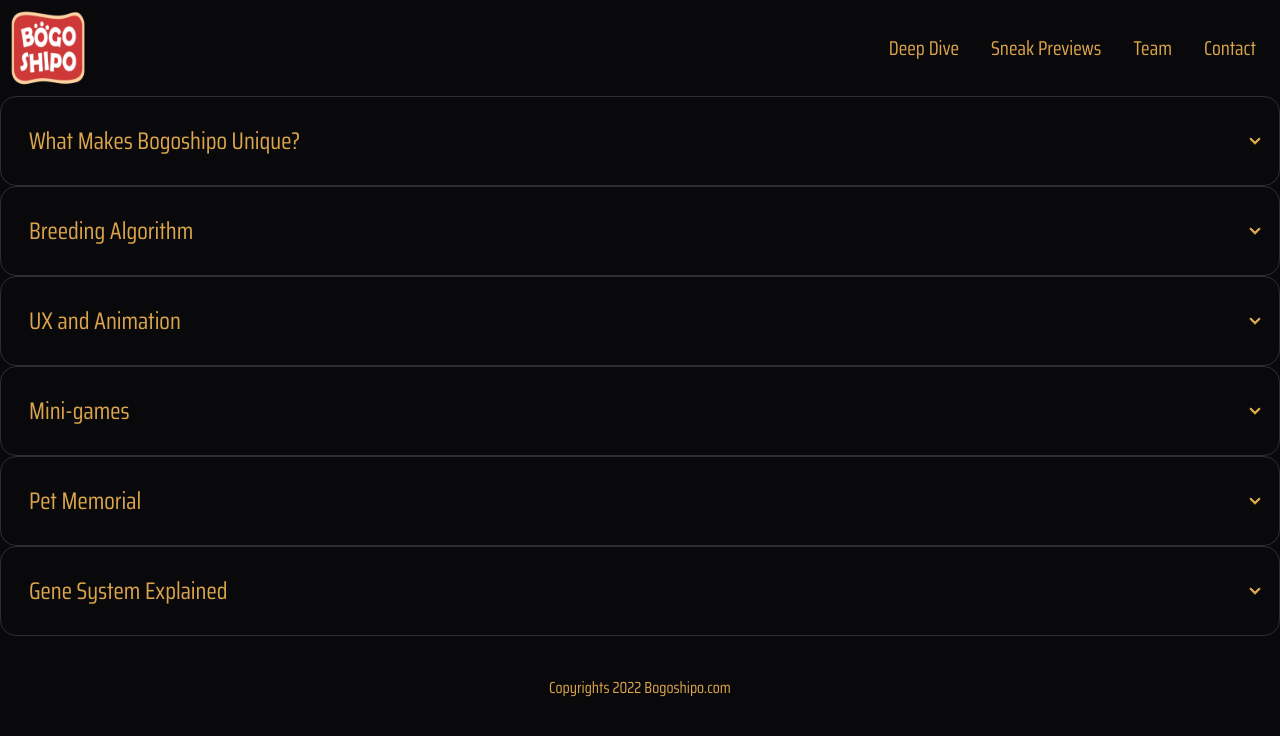
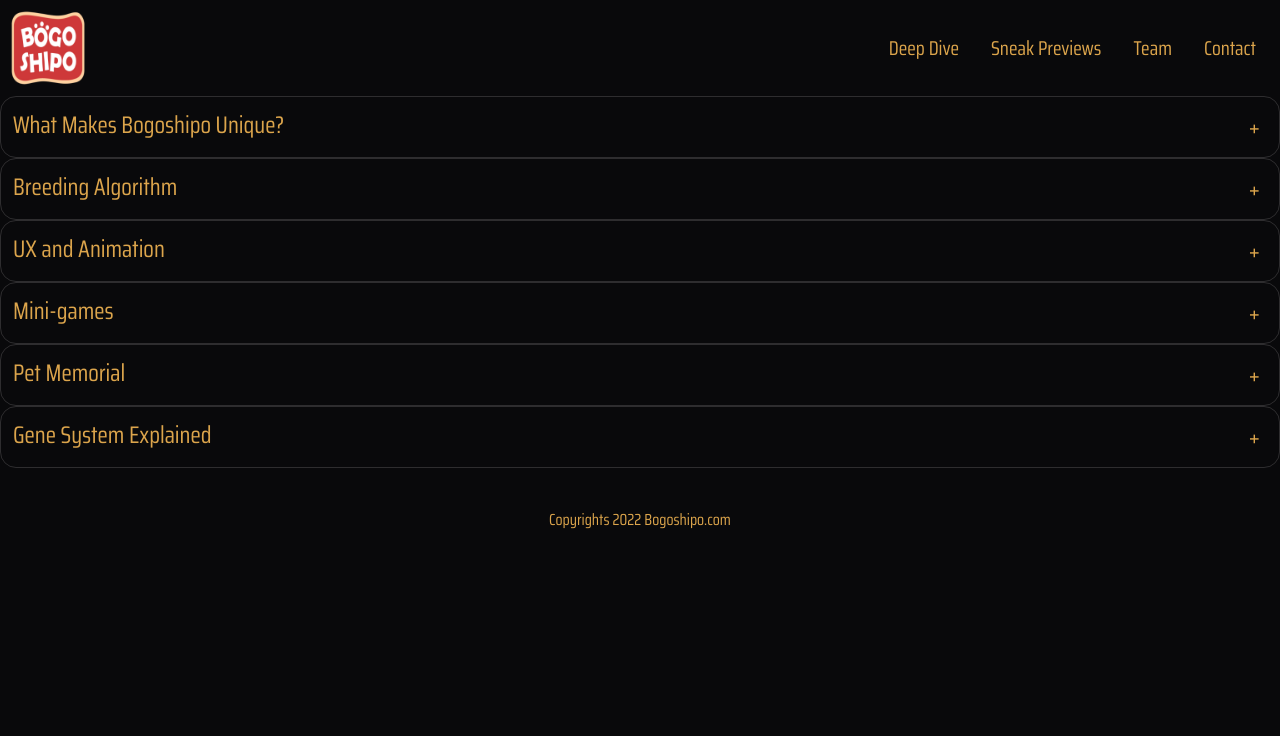
Before and after one commit to zubin-madon/bogoshipo_website, a Next.js app: page /deep-dive in a window 1280 px wide. Shown: the top 736 px of the page. Built offline with nearby package versions, Linux system fonts and the light colour scheme.

Commit message:
changed css

```diff
--- a/pages/deep-dive.js
+++ b/pages/deep-dive.js
@@ -4,16 +4,11 @@ import { Fragment } from "react";
 function DeepDive() {
   return (
     <Fragment>
-      <div
-        tabIndiex="0"
-        className="collapse collapse-arrow border border-base-300 bg-base-100 rounded-box"
-      >
-        <div className="collapse-title text-xl font-medium">
-          <h1 className="text-2xl text-base-content p-3">
+    <div tabindex="0" class="collapse collapse-plus border border-base-300 bg-base-100 rounded-box">
+  <div class="collapse-title text-2xl text-base-content p-3">
             What Makes Bogoshipo Unique?
-          </h1>
   </div>
-        <div className="collapse-content">
+  <div class="collapse-content">
   <p className="text-primary text-xl text-justify bg-primary-content p-5 rounded-lg">
             Bogoshipo will be initially launched as a completely server less
             game. The client app will update the game state in increments to the
@@ -31,16 +26,11 @@ function DeepDive() {
   </div>
 </div>
 
-      <div
-        tabIndiex="1"
-        className="collapse collapse-arrow border border-base-300 bg-base-100 rounded-box"
-      >
-        <div className="collapse-title text-xl font-medium">
-          <h1 className="text-2xl text-base-content p-3">
+<div tabindex="0" class="collapse collapse-plus border border-base-300 bg-base-100 rounded-box">
+  <div class="collapse-title text-2xl text-base-content p-3">
   Breeding Algorithm
-          </h1>
   </div>
-        <div className="collapse-content">
+  <div class="collapse-content">
   <p className="text-primary text-xl text-justify bg-primary-content p-5 rounded-lg">
           Bogoshipo&apos;s pet gene system and the breeding algorithm will
                   create the widest, most shocking pet variants; with millions
@@ -54,16 +44,11 @@ function DeepDive() {
 </div>
 
 
-      <div
-        tabIndiex="2"
-        className="collapse collapse-arrow border border-base-300 bg-base-100 rounded-box"
-      >
-        <div className="collapse-title text-xl font-medium">
-          <h1 className="text-2xl text-base-content p-3">
+<div tabindex="0" class="collapse collapse-plus border border-base-300 bg-base-100 rounded-box">
+  <div class="collapse-title text-2xl text-base-content p-3">
   UX and Animation
-          </h1>
   </div>
-        <div className="collapse-content">
+  <div class="collapse-content">
   <p className="text-primary text-xl text-justify bg-primary-content p-5 rounded-lg">
           Animations are what bring our pets to life and convince the
                   carers that their virtual friend is a sentient being. We are
@@ -81,19 +66,11 @@ function DeepDive() {
   </div>
 </div>
 
-
-
-
-      <div
-        tabIndiex="3"
-        className="collapse collapse-arrow border border-base-300 bg-base-100 rounded-box"
-      >
-        <div className="collapse-title text-xl font-medium">
-          <h1 className="text-2xl text-base-content p-3">
+<div tabindex="0" class="collapse collapse-plus border border-base-300 bg-base-100 rounded-box">
+  <div class="collapse-title text-2xl text-base-content p-3">
   Mini-games
-          </h1>
   </div>
-        <div className="collapse-content">
+  <div class="collapse-content">
   <p className="text-primary text-xl text-justify bg-primary-content p-5 rounded-lg">
           Bogoshipo will have many mini-games within the main game.
                   These games will challenge the player&apos;s dexterity and
@@ -104,16 +81,12 @@ function DeepDive() {
   </div>
 </div>
 
-      <div
-        tabIndiex="4"
-        className="collapse collapse-arrow border border-base-300 bg-base-100 rounded-box"
-      >
-        <div className="collapse-title text-xl font-medium">
-          <h1 className="text-2xl text-base-content p-3">
+
+<div tabindex="0" class="collapse collapse-plus border border-base-300 bg-base-100 rounded-box">
+  <div class="collapse-title text-2xl text-base-content p-3">
   Pet Memorial
-          </h1>
   </div>
-        <div className="collapse-content">
+  <div class="collapse-content">
   <p className="text-primary text-xl text-justify bg-primary-content p-5 rounded-lg">
           Deceased pets will be immortalized in the “pet memorial”
                   within the game. Users will also have the option of making
@@ -124,18 +97,11 @@ function DeepDive() {
   </div>
 </div>
 
-
-
-      <div
-        tabIndiex="5"
-        className="collapse collapse-arrow border border-base-300 bg-base-100 rounded-box"
-      >
-        <div className="collapse-title text-xl font-medium">
-          <h1 className="text-2xl text-base-content p-3">
+<div tabindex="0" class="collapse collapse-plus border border-base-300 bg-base-100 rounded-box">
+  <div class="collapse-title text-2xl text-base-content p-3">
   Gene System Explained
-          </h1>
   </div>
-        <div className="collapse-content">
+  <div class="collapse-content">
   <p className="text-primary text-xl text-justify bg-primary-content p-5 rounded-lg">
           It is difficult to condense the entire gene system code in
                   this section, but we will attempt to touch on it at a very
@@ -171,7 +137,7 @@ function DeepDive() {
                   inside Unity, the amount of data seems scarce because it is
                   merely an illustration of the gene-based inheritance. As you
                   can see, there is an array of BodyPart and another variable
-                  called ‘InheritableBodyPartNum&apos;. bPartNum is a number that is
+                  called &apos;InheritableBodyPartNum&apos;. bPartNum is a number that is
                   randomly assigned upon pet creation and represents the number
                   of body parts that will be marked as inheritable. Inheritance
                   evaluation will be dealt with inside BodyPart.
@@ -282,10 +248,31 @@ function DeepDive() {
                     between 20% and 60% (refer to values present in the table
                     above).{" "}
                   </b>
+
+                <br />
           </p>
-                <br />
   </div>
 </div>
+
+
+{/*
+
+
+
+
+      <div
+        tabIndiex="1"
+        className="collapse collapse-arrow border border-base-300 bg-base-100 rounded-box"
+      >
+        <div className="collapse-title text-xl font-medium">
+          <h1 className="text-2xl text-base-content p-3">
+
+          </h1>
+        </div>
+        <div className="collapse-content">
+
+        </div>
+      </div> */}
     </Fragment>
   );
 }
```
Lines whose indentation alone changed are shown as unchanged.
